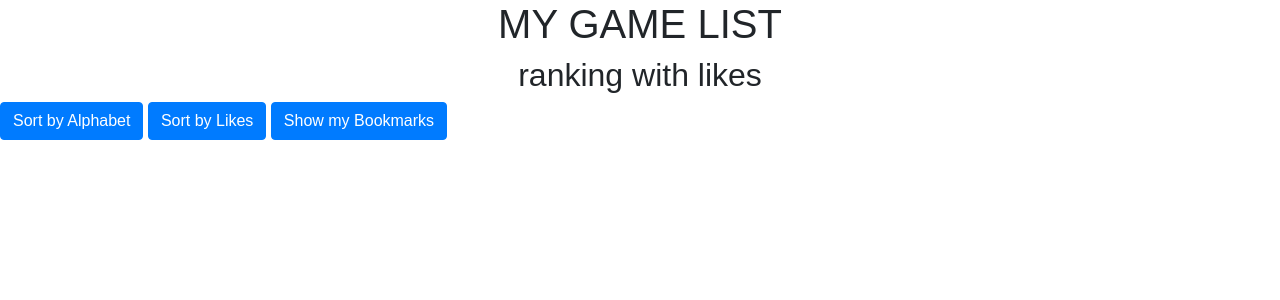
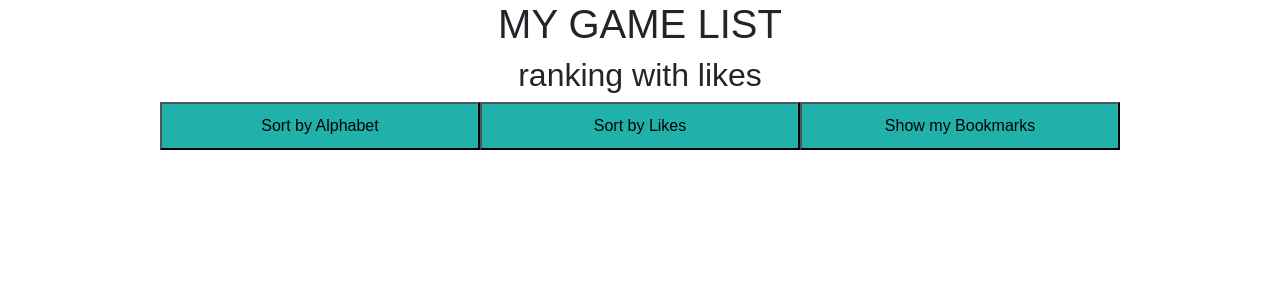
Before and after one commit to nuketuna1101/MyGamePage, a Flask app: page / in a window 1280 px wide. Shown: the top 300 px of the page. Run offline with Flask 3, Linux system fonts and the light colour scheme; data that the repository does not hold is empty; parts of the project's set-up code (start-up, migrations or seed data) failed here and were passed over; some web fonts are replaced.

Commit message:
style: better design

```diff
--- a/static/css/main.css
+++ b/static/css/main.css
@@ -14,11 +14,60 @@
     text-align: center;
 }
 
+
+/* filter options 부분 */
+/* ---------------------------------------------------------------------------------- */
+
+
 .bar-filter-options {
-    width: 500px;
+    display: flex;
+    justify-content: center; /* 수평 가운데 정렬 */
+}
+
+.btn-filterbtn {
+    background-color: lightseagreen;
+    width: 25vw;
+    padding: 10px 10px;
+}
+
+/* itemHtml 부분 */
+/* ---------------------------------------------------------------------------------- */
+.item-instance{
+    border: 2px solid black;
+    border-radius: 10px;
+    background-color: lightgray;
+    margin-top: 5px;
+    margin-bottom: 10px;
+    padding: 20px;
+}
+
+.item-title {
+    color: darkkhaki;
+    font-size: 24px;
+    font-weight: bold;
+    margin-left: 15px;
+}
+
+.item-likes {
+    margin-left: 80vw;
 }
 
 .item-img {
     width: 400px;
     height: 225px;
 }
+
+
+.container-footerbtns{
+    display: flex;
+    margin-left: 50vw;
+}
+
+.btn-footerbtn{
+    flex-grow: 1;
+    border-radius: 25px;
+    margin-right: 20px;
+    margin-left: 20px;
+    padding: 10px 10px;
+}
+/* ---------------------------------------------------------------------------------- */
--- a/templates/index.html
+++ b/templates/index.html
@@ -37,11 +37,9 @@
 
         <!-- Filter Options -->
         <div class="bar-filter-options">
-            <div class="btn-filter-options">
-                <a href="#" class="btn btn-primary" id="filter-alphabet" onclick="changeFilter('alphabet')">Sort by Alphabet</a>
-                <a href="#" class="btn btn-primary" id="filter-likes" onclick="changeFilter('likes')">Sort by Likes</a>
-                <a href="#" class="btn btn-primary" id="filter-bookmark" onclick="changeFilter('bookmark')">Show my Bookmarks</a>
-            </div>
+            <button class="btn-filterbtn" id="filter-alphabet" onclick="changeFilter('alphabet')">Sort by Alphabet</button>
+            <button class="btn-filterbtn" id="filter-likes" onclick="changeFilter('likes')">Sort by Likes</button>
+            <button class="btn-filterbtn" id="filter-bookmark" onclick="changeFilter('bookmark')">Show my Bookmarks</button>
         </div>
 
         <!-- dynamic part -->
```
Also changed, not shown: static/js/myJs.js (+14 -22 lines).
